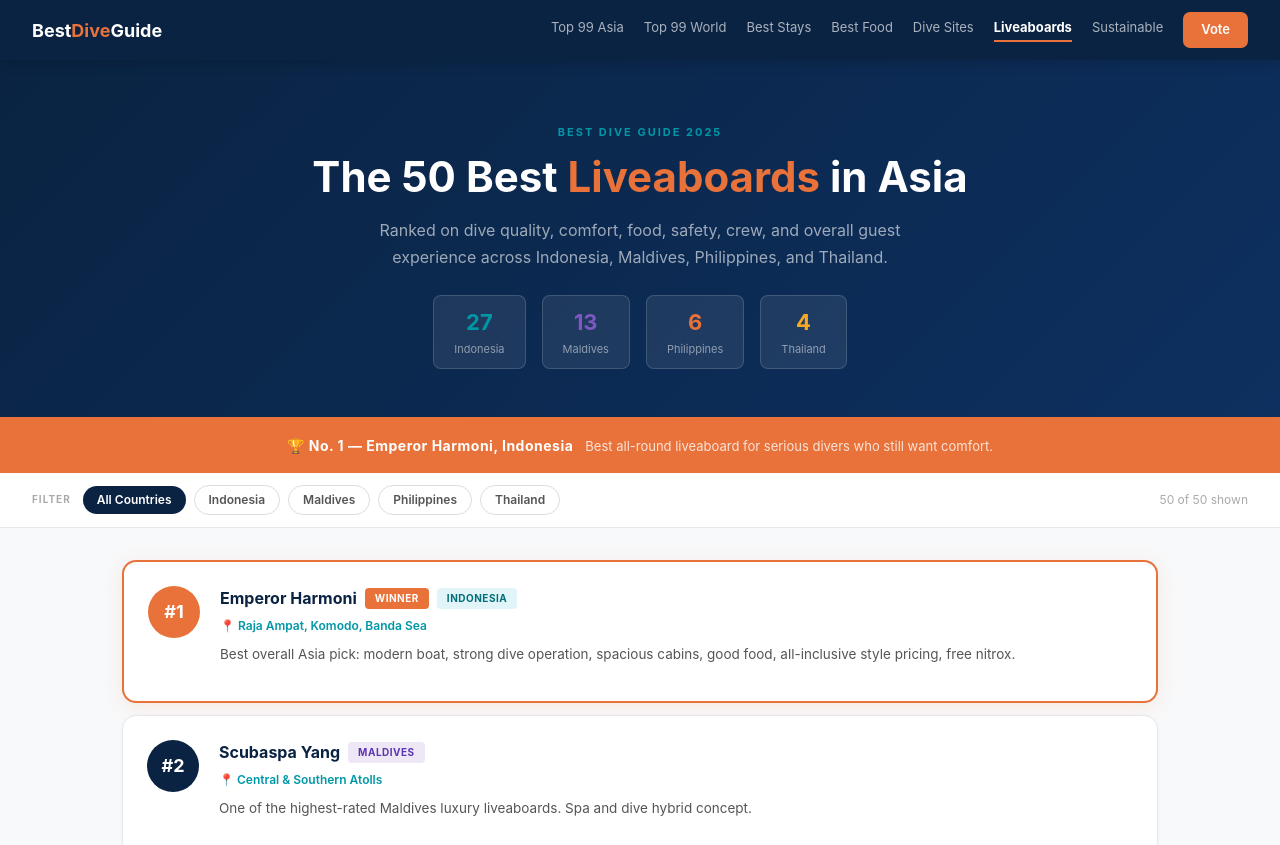
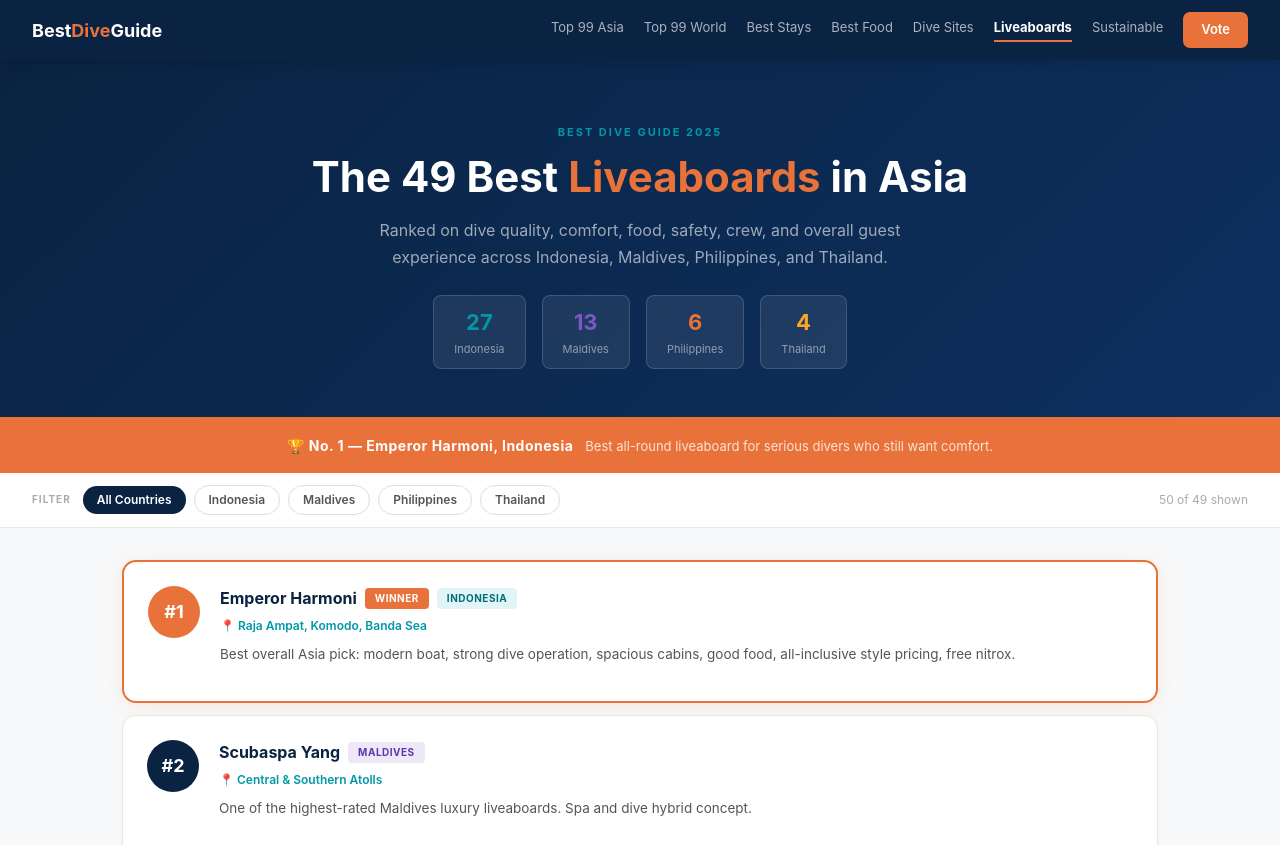
Before and after one commit to nicvdb80-cell/bestdiveguide, a Next.js app: page /liveaboards in a window 1280 px wide. Shown: the top 845 px of the page. Built offline with nearby package versions, Linux system fonts and the light colour scheme.

Commit message:
brand: rename Top 100 → Top 99, Top 50 → Top 49 in liveaboards

```diff
--- a/src/app/liveaboards/page.tsx
+++ b/src/app/liveaboards/page.tsx
@@ -142,7 +142,7 @@
       <div style={{background:"linear-gradient(135deg,#0A2342 0%,#0D3060 100%)",padding:"4rem 2rem 3rem",textAlign:"center"}}>
         <div style={{fontSize:"11px",fontWeight:700,letterSpacing:"2px",textTransform:"uppercase",color:"#0097A7",marginBottom:"12px"}}>Best Dive Guide 2025</div>
         <h1 style={{color:"#fff",fontSize:"42px",fontWeight:700,lineHeight:1.15,maxWidth:"700px",margin:"0 auto 1rem"}}>
-          The 50 Best <span style={{color:"#E8723A"}}>Liveaboards</span> in Asia
+          The 49 Best <span style={{color:"#E8723A"}}>Liveaboards</span> in Asia
         </h1>
         <p style={{color:"rgba(255,255,255,0.6)",fontSize:"16px",maxWidth:"560px",margin:"0 auto",lineHeight:1.7}}>
           Ranked on dive quality, comfort, food, safety, crew, and overall guest experience across Indonesia, Maldives, Philippines, and Thailand.
@@ -183,7 +183,7 @@
             color: filterCountry===c ? "#fff" : "#555",
           }}>{c === "all" ? "All Countries" : c}</button>
         ))}
-        <span style={{marginLeft:"auto",fontSize:"12px",color:"#aaa"}}>{filtered.length} of 50 shown</span>
+        <span style={{marginLeft:"auto",fontSize:"12px",color:"#aaa"}}>{filtered.length} of 49 shown</span>
       </div>
 
       {/* List */}
```
